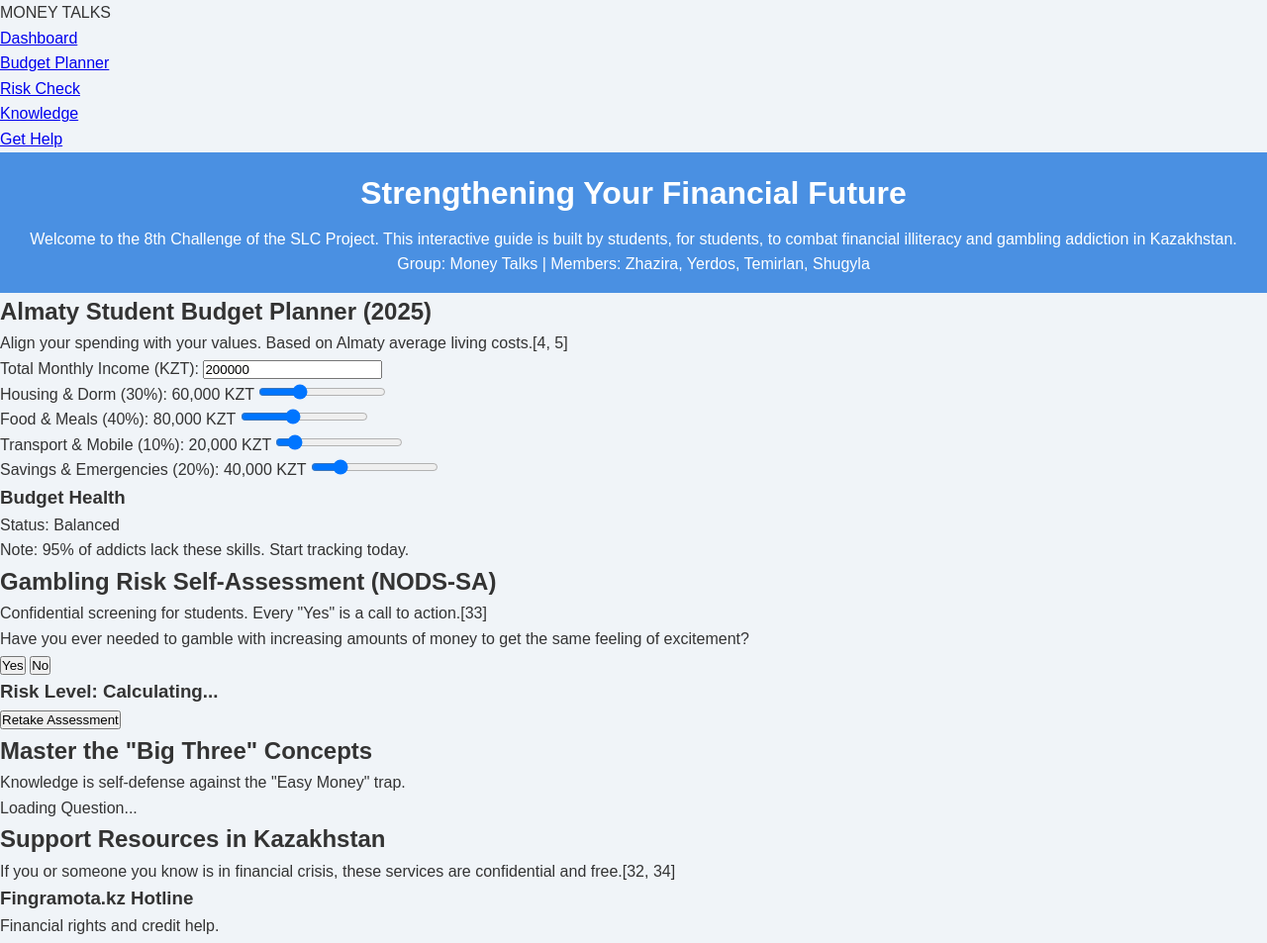
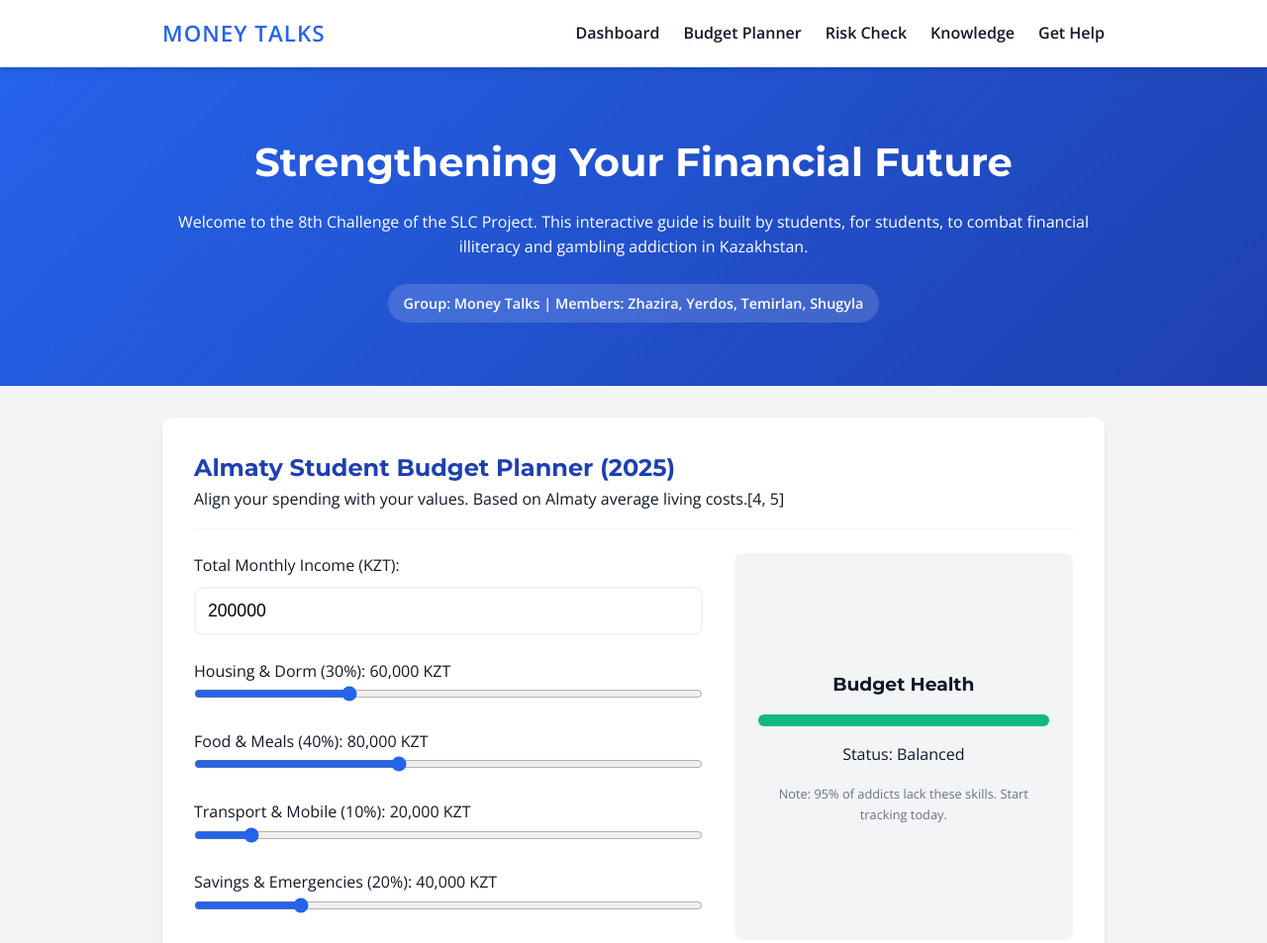
Before and after one commit to yytaram/yytaram.github.io, a plain HTML site: page index.html in a window 1280 px wide. Shown: the top 953 px of the page at 99% size. Drawn offline with nearby package versions, Linux system fonts and the light colour scheme.

Commit message:
Update styles.css

```diff
--- a/styles.css
+++ b/styles.css
@@ -1,145 +1,270 @@
+:root {
+    --primary: #2563eb;
+    --primary-dark: #1e40af;
+    --accent: #10b981;
+    --danger: #ef4444;
+    --warning: #f59e0b;
+    --dark: #1f2937;
+    --light: #f3f4f6;
+    --white: #ffffff;
+    --text: #111827;
+    --shadow: 0 4px 6px -1px rgba(0, 0, 0, 0.1), 0 2px 4px -1px rgba(0, 0, 0, 0.06);
+}
+
 * {
-  box-sizing: border-box;
-  margin: 0;
-  padding: 0;
+    margin: 0;
+    padding: 0;
+    box-sizing: border-box;
 }
+
 body {
-  font-family: Arial, sans-serif;
-  background: #f0f4f8;
-  color: #333;
-  line-height: 1.6;
+    font-family: 'Open Sans', sans-serif;
+    background-color: var(--light);
+    color: var(--text);
+    line-height: 1.6;
 }
-body.dark {
-  background: #1e1e1e;
-  color: #eee;
+
+h1, h2, h3 {
+    font-family: 'Montserrat', sans-serif;
+    font-weight: 700;
 }
-header {
-  background: #4a90e2;
-  color: white;
-  text-align: center;
-  padding: 1rem;
-  position: relative;
+
+.container {
+    max-width: 1000px;
+    margin: 0 auto;
+    padding: 0 1.5rem;
 }
-header h1 {
-  font-size: 2rem;
-  margin-bottom: 0.5rem;
+
+/* Navbar */
+.navbar {
+    background-color: var(--white);
+    padding: 1rem 0;
+    box-shadow: var(--shadow);
+    position: sticky;
+    top: 0;
+    z-index: 100;
 }
-header .tagline {
-  font-size: 1rem;
+
+.nav-content {
+    display: flex;
+    justify-content: space-between;
+    align-items: center;
 }
-header #theme-toggle {
-  position: absolute;
-  top: 1rem;
-  right: 1rem;
-  background: none;
-  border: none;
-  font-size: 1.2rem;
-  cursor: pointer;
-  color: white;
+
+.brand-logo {
+    font-weight: 700;
+    font-size: 1.4rem;
+    color: var(--primary);
+    letter-spacing: 1px;
 }
-section#intro {
-  padding: 1rem;
-  text-align: center;
-  background: #fff;
-  margin-bottom: 1rem;
+
+.nav-links {
+    display: flex;
+    list-style: none;
 }
-body.dark section#intro {
-  background: #2a2a2a;
+
+.nav-links li {
+    margin-left: 1.5rem;
 }
-#cards {
-  padding: 1rem;
-  max-width: 1000px;
-  margin: auto;
+
+.nav-links a {
+    text-decoration: none;
+    color: var(--text);
+    font-weight: 600;
+    transition: color 0.2s;
 }
-#cards h2 {
-  text-align: center;
-  margin-bottom: 0.5rem;
-  font-size: 1.5rem;
+
+.nav-links a:hover {
+    color: var(--primary);
 }
-#cards p {
-  text-align: center;
-  margin-bottom: 1rem;
+
+/* Hero Section */
+.hero-section {
+    background: linear-gradient(135deg, var(--primary), var(--primary-dark));
+    color: var(--white);
+    padding: 4rem 0;
+    text-align: center;
+    margin-bottom: 2rem;
 }
-.card-container {
-  display: grid;
-  grid-template-columns: repeat(auto-fit, minmax(200px, 1fr));
-  gap: 1rem;
+
+.hero-section h1 {
+    font-size: 2.5rem;
+    margin-bottom: 1rem;
 }
+
+.team-badge {
+    display: inline-block;
+    margin-top: 1.5rem;
+    background: rgba(255, 255, 255, 0.15);
+    padding: 0.5rem 1rem;
+    border-radius: 50px;
+    font-size: 0.9rem;
+    font-weight: 600;
+}
+
+/* Cards */
 .card {
-  perspective: 1000px;
+    background: var(--white);
+    border-radius: 12px;
+    padding: 2rem;
+    margin-bottom: 2rem;
+    box-shadow: var(--shadow);
 }
-.card-inner {
-  position: relative;
-  width: 100%;
-  min-height: 300px;
-  text-align: center;
-  transition: transform 0.8s;
-  transform-style: preserve-3d;
-  cursor: pointer;
+
+.card-header {
+    margin-bottom: 1.5rem;
+    border-bottom: 1px solid var(--light);
+    padding-bottom: 1rem;
 }
-.card.flipped .card-inner {
-  transform: rotateY(180deg);
+
+.card-header h2 {
+    color: var(--primary-dark);
 }
-.card-front, .card-back {
-  position: absolute;
-  width: 100%;
-  min-height: 300px;
-  backface-visibility: hidden;
-  border: 1px solid #ccc;
-  border-radius: 10px;
-  padding: 1rem;
+
+.bg-dark {
+    background-color: var(--dark);
 }
-body.dark .card-front, body.dark .card-back {
-  border-color: #444;
+
+.text-light {
+    color: var(--white);
 }
-.card-front {
-  background: #ffffff;
+
+.text-light.card-header h2 {
+    color: var(--white);
 }
-body.dark .card-front {
-  background: #333;
+
+/* Planner Styles */
+.planner-grid {
+    display: grid;
+    grid-template-columns: 3fr 2fr;
+    gap: 2rem;
 }
-.card-back {
-  background: #fafafa;
-  transform: rotateY(180deg);
+
+.input-group input[type="number"] {
+    width: 100%;
+    padding: 0.75rem;
+    border: 2px solid var(--light);
+    border-radius: 8px;
+    font-size: 1.1rem;
+    margin: 0.5rem 0 1.5rem;
 }
-body.dark .card-back {
-  background: #444;
+
+.slider-box {
+    margin-bottom: 1.25rem;
 }
-.card-front h3, .card-back h3 {
-  margin: 1rem 0 0.5rem;
+
+.slider-box input[type="range"] {
+    width: 100%;
+    accent-color: var(--primary);
 }
-.card-front p {
-  font-style: italic;
+
+.summary-box {
+    background: var(--light);
+    border-radius: 8px;
+    padding: 1.5rem;
+    text-align: center;
+    display: flex;
+    flex-direction: column;
+    justify-content: center;
 }
-.suit {
-  font-size: 3rem;
-  opacity: 0.5;
+
+.gauge {
+    height: 12px;
+    background: #e5e7eb;
+    border-radius: 10px;
+    margin: 1rem 0;
+    overflow: hidden;
 }
-.suit-spade { color: #000; }
-.suit-heart { color: #d62828; }
-.suit-diamond { color: #d69e2e; }
-.suit-club { color: #1f7d1a; }
-.card-back h4 {
-  margin-top: 1rem;
+
+.gauge-fill {
+    height: 100%;
+    width: 100%;
+    background: var(--accent);
+    transition: width 0.3s, background-color 0.3s;
 }
-.card-back ul {
-  text-align: left;
-  margin: 0.5rem 0;
-  list-style-type: disc;
-  padding-left: 1.2rem;
+
+/* Quiz Styles */
+.quiz-question {
+    text-align: center;
+    padding: 1.5rem 0;
 }
-footer {
-  text-align: center;
-  padding: 1rem;
-  background: #eaeaea;
-  margin-top: 2rem;
+
+.quiz-question p {
+    font-size: 1.2rem;
+    margin-bottom: 2rem;
 }
-body.dark footer {
-  background: #2a2a2a;
+
+.btn {
+    padding: 0.75rem 1.5rem;
+    border-radius: 8px;
+    border: none;
+    font-weight: 700;
+    cursor: pointer;
+    transition: transform 0.1s, opacity 0.2s;
 }
-footer a {
-  color: #4a90e2;
+
+.btn:active { transform: scale(0.98); }
+
+.btn-yes { background-color: var(--accent); color: white; margin-right: 1rem; }
+.btn-no { background-color: var(--danger); color: white; }
+.btn-primary { background-color: var(--primary); color: white; }
+.btn-call { background-color: var(--warning); color: white; text-decoration: none; display: inline-block; }
+
+.progress-bar {
+    height: 6px;
+    background: #4b5563;
+    border-radius: 3px;
+    margin-top: 1rem;
 }
-body.dark footer a {
-  color: #73b3ff;
+
+.progress-fill {
+    height: 100%;
+    background: var(--primary);
+    transition: width 0.3s;
 }
+
+.options-container {
+    display: grid;
+    grid-template-columns: 1fr;
+    gap: 1rem;
+}
+
+.hidden { display: none; }
+
+.result-box {
+    text-align: center;
+    padding: 1rem;
+}
+
+/* Resources */
+.resource-grid {
+    display: grid;
+    grid-template-columns: repeat(auto-fit, minmax(250px, 1fr));
+    gap: 1.5rem;
+}
+
+.resource-item {
+    background: var(--light);
+    padding: 1.5rem;
+    border-radius: 8px;
+    text-align: center;
+}
+
+.resource-item h3 { margin-bottom: 0.5rem; font-size: 1.1rem; }
+
+/* Footer */
+.footer {
+    background: var(--dark);
+    color: var(--white);
+    padding: 3rem 0;
+    text-align: center;
+    margin-top: 3rem;
+}
+
+.small-text { font-size: 0.8rem; margin-top: 1rem; color: #6b7280; }
+
+@media (max-width: 768px) {
+   .planner-grid { grid-template-columns: 1fr; }
+   .nav-links { display: none; }
+   .hero-section h1 { font-size: 1.8rem; }
+}
```
